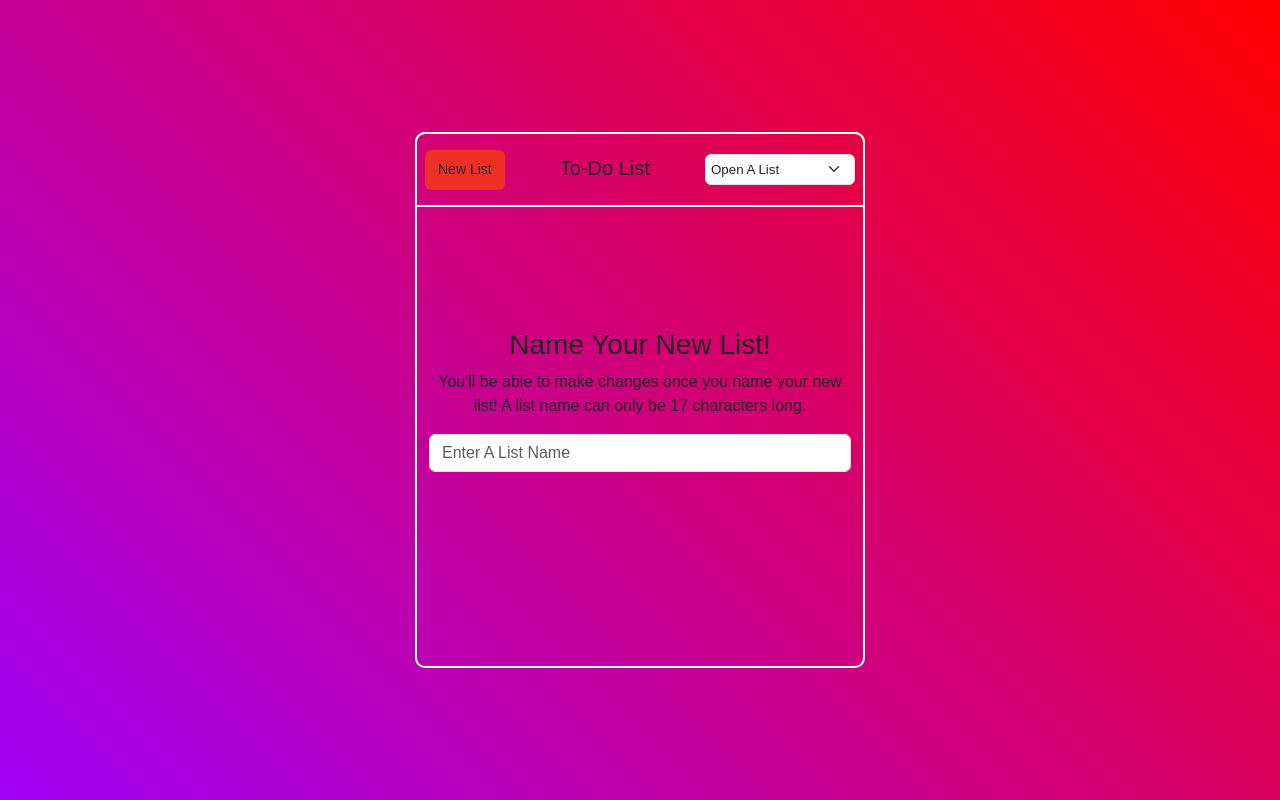
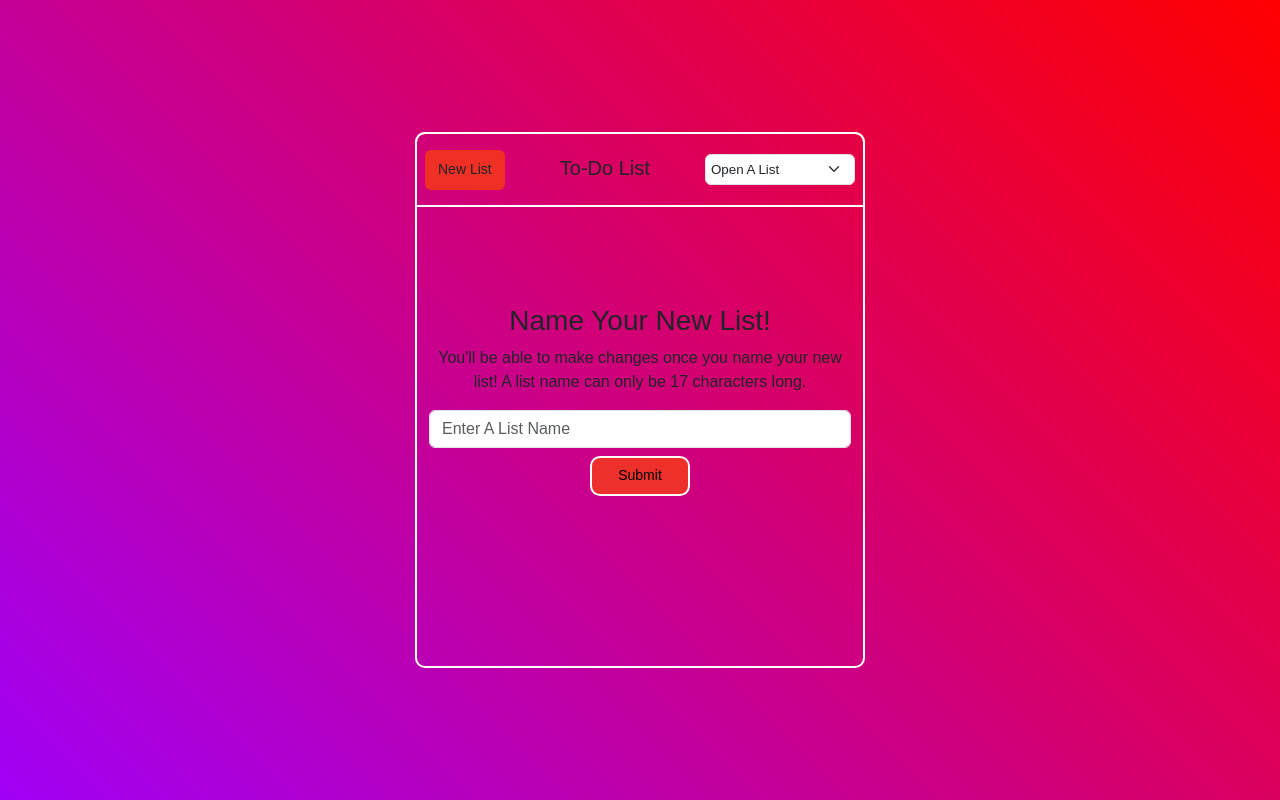
Before and after one commit to NunerCity21/JavascriptProjects, a plain HTML site: page TODO_Local/index.html in a window 1280 px wide. Drawn offline with nearby package versions, Linux system fonts and the light colour scheme; a web font is replaced by a local one.

Commit message:
PROJECT 1: To-Do App | Finished the div of making the name of the new list. Added submit button, put the input and the button in a form to support sortcuts.

```diff
--- a/TODO_Local/index.html
+++ b/TODO_Local/index.html
@@ -26,7 +26,10 @@
         <div id="nameList" class="text-center">
             <h3>Name Your New List!</h3>
             <p>You'll be able to make changes once you name your new list! A list name can only be 17 characters long.</p>
-            <input type="text" id="newListInput" class="form-control" placeholder="Enter A List Name">
+            <form>
+                <input type="text" id="newListInput" class="form-control" placeholder="Enter A List Name">
+                <button type="submit" class="btn2 mt-2">Submit</button>
+            </form>
         </div>
 
         <!-- <div id="openedList">
--- a/TODO_Local/style.scss
+++ b/TODO_Local/style.scss
@@ -46,6 +46,14 @@ body {
     background-color: rgba(255, 72, 0, 0.674); /* 0.5 alpha corresponds to 50% transparency */
 }
 
+.btn2 {
+    font-size: 14px;
+    height: 40px; /* Make the button the same height as the select tag */
+    width: 100px;
+    background-color: rgba(255, 72, 0, 0.674); /* 0.5 alpha corresponds to 50% transparency */
+    border: 2px solid #fff;
+    border-radius: 10px 10px;
+}
 
 .custom-size {
     max-width: 100%;
```
Also changed, not shown: TODO_Local/style.css, 1 other file.
